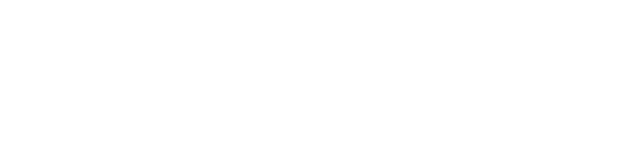
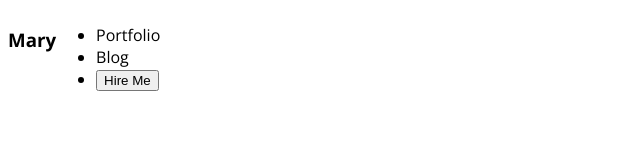
Before and after one commit to sagor995/developer-portfolio, a plain HTML site: page index.html in a window 1280 px wide. Shown: the whole page, without its empty margins (0-640 px from the left). Drawn offline with nearby package versions, Linux system fonts and the light colour scheme.

Commit message:
Using open sans font from google

```diff
--- a/index.html
+++ b/index.html
@@ -4,9 +4,23 @@
     <meta charset="UTF-8">
     <meta name="viewport" content="width=device-width, initial-scale=1.0">
     <title>Developer Portfolio</title>
+
+    <link rel="preconnect" href="https://fonts.googleapis.com">
+    <link rel="preconnect" href="https://fonts.gstatic.com" crossorigin>
+    <link href="https://fonts.googleapis.com/css2?family=Open+Sans:wght@400;700;800&display=swap" rel="stylesheet">
+    <link rel="stylesheet" href="styles/portfolio.css">
 </head>
 <body>
-    <header></header>
+    <header>
+        <nav>
+            <h3>Mary</h3>
+            <ul>
+                <li>Portfolio</li>
+                <li>Blog</li>
+                <li><button>Hire Me</button></li>
+            </ul>
+        </nav>
+    </header>
     <main></main>
     <footer></footer>
 </body>
--- /dev/null
+++ b/styles/portfolio.css
@@ -0,0 +1,9 @@
+/* Common shared styles */
+body{
+    font-family: 'Open Sans', sans-serif;
+}
+
+/* Nav related styles */
+nav{
+    display: flex;
+}
```
